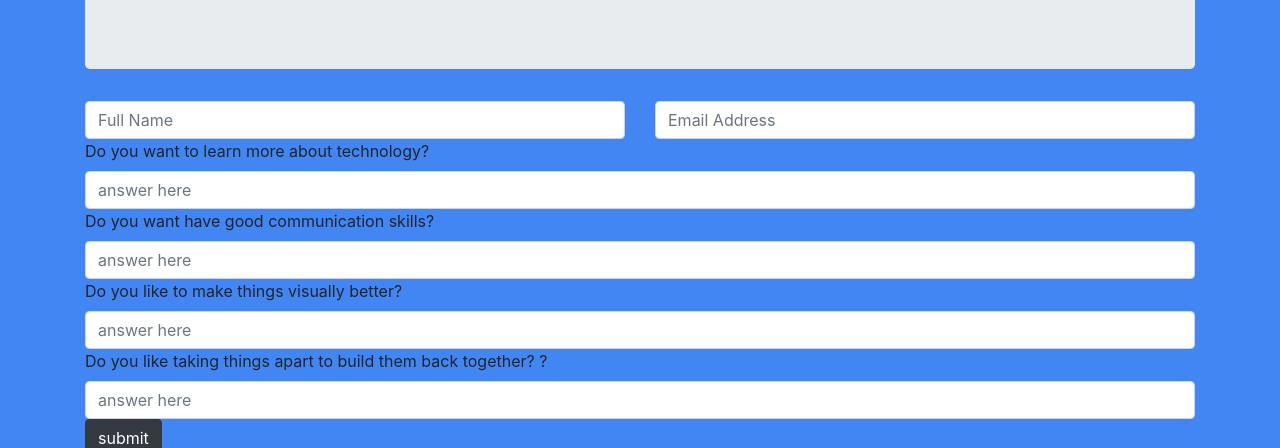
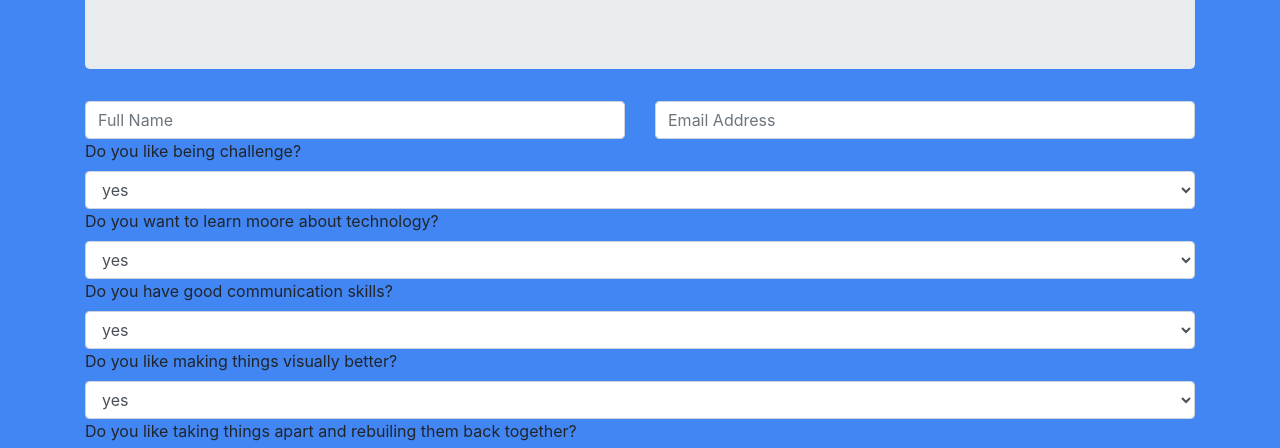
Before and after one commit to vmartinez72/Programming-Language, a plain HTML site: page index.html in a window 1280 px wide. Shown: the part 157-605 px from the top of the page. Drawn offline with nearby package versions, Linux system fonts and the light colour scheme.

Commit message:
add a new style of form.

```diff
--- a/index.html
+++ b/index.html
@@ -15,7 +15,7 @@
       <h3>Take a survey and find out which train you should take</h3>
     </div>
     <form class="personalInformation">
-      <div class="row">
+       <div class="row">
         <div class="col">
           <input type="text" class="form-control" placeholder="Full Name">
         </div>
@@ -25,30 +25,41 @@
       </div>
     </form>
     <form class="survey">
-      <div class="question">
-        <label for="question1">Do you want to learn more about technology?</label>
-        <input  type="text"class="form-control" id="question1" placeholder="answer here">
-        <div class="start">
-          <h4>That's the start!</h4>
-        </div>
+    <div class="form-group">
+        <label for="exampleFormControlSelect1">Do you like being challenge?</label>
+        <select class="form-control" id="exampleFormControlSelect1">
+          <option value="yes">yes</option>
+          <option value="no">no</option>
+          <option value="sometimes">sometimes</option>
+        </select>
+        <label for="exampleFormControlSelect1">Do you want to learn moore about technology?</label>
+        <select class="form-control" id="exampleFormControlSelect1">
+          <option value="yes">yes</option>
+          <option value="no">no</option>
+          <option value="sometimes">sometimes</option>
+        </select>
+        </select>
+        <label for="exampleFormControlSelect1">Do you have good communication skills?</label>
+        <select class="form-control" id="exampleFormControlSelect1">
+          <option value="yes">yes</option>
+          <option value="no">no</option>
+          <option value="sometimes">sometimes</option>
+        </select>
+        <label for="exampleFormControlSelect1">Do you like making things visually better?</label>
+        <select class="form-control" id="exampleFormControlSelect1">
+          <option value="yes">yes</option>
+          <option value="no">no</option>
+          <option value="sometimes">sometimes</option>
+        </select>
+      </select>
+      <label for="exampleFormControlSelect1">Do you like taking things apart and rebuiling them back together?</label>
+      <select class="form-control" id="exampleFormControlSelect1">
+        <option value="yes">yes</option>
+        <option value="no">no</option>
+        <option value="sometimes">sometimes</option>
+      </select>
       </div>
-      <label for="question2">Do you want have good communication skills?</label>
-      <input class="form-control" id="question2" placeholder="answer here">
-      <div class="key">
-        <h4>Key to have!</h4>
-      </div>
-      <label for="question3">Do you like to make things visually better?</label>
-      <input class="form-control" id="question3" placeholder="answer here">
-      <div class="design">
-        <h4>Check out css and design classes</h4>
-      </div>
-      <label for="break">Do you like taking things apart to build them back together? ?</label>
-      <input class="form-control" id="question4" placeholder="answer here">
-      <div class="explore">
-        <h4>Let's explore the different types of language offered at Epicodus</h4>
-      </div>
-      <button type="button" class="btn btn-dark">submit</button>
-    </form>
+  </form>
     <div class="row1">
       <div class="col-md-6">
         <h1><strong>C#</strong></h1>
--- a/js/scripts.js
+++ b/js/scripts.js
@@ -1,5 +1,21 @@
-if(yes) {
-  $("#start").show();
-}
+$(document).ready(function(){
+  $("#form-group").submit(function() {
 
-event.preventDefault();
+  })
+})
+
+
+
+event.preventDefault()
+// if(yes) {
+//   $("#start").show();
+// }
+//
+// $("#survey").click(function(event) {
+// event.preventDefault();
+//  var answers = ["question1", "person2", "animal", "exclamation", "verb", "noun"]
+//
+//  answers.forEach(function(answer) {
+//      var userInput = $("input." + blank).val();
+//      $("." + blank).text(userInput).val();
+//    });
```
